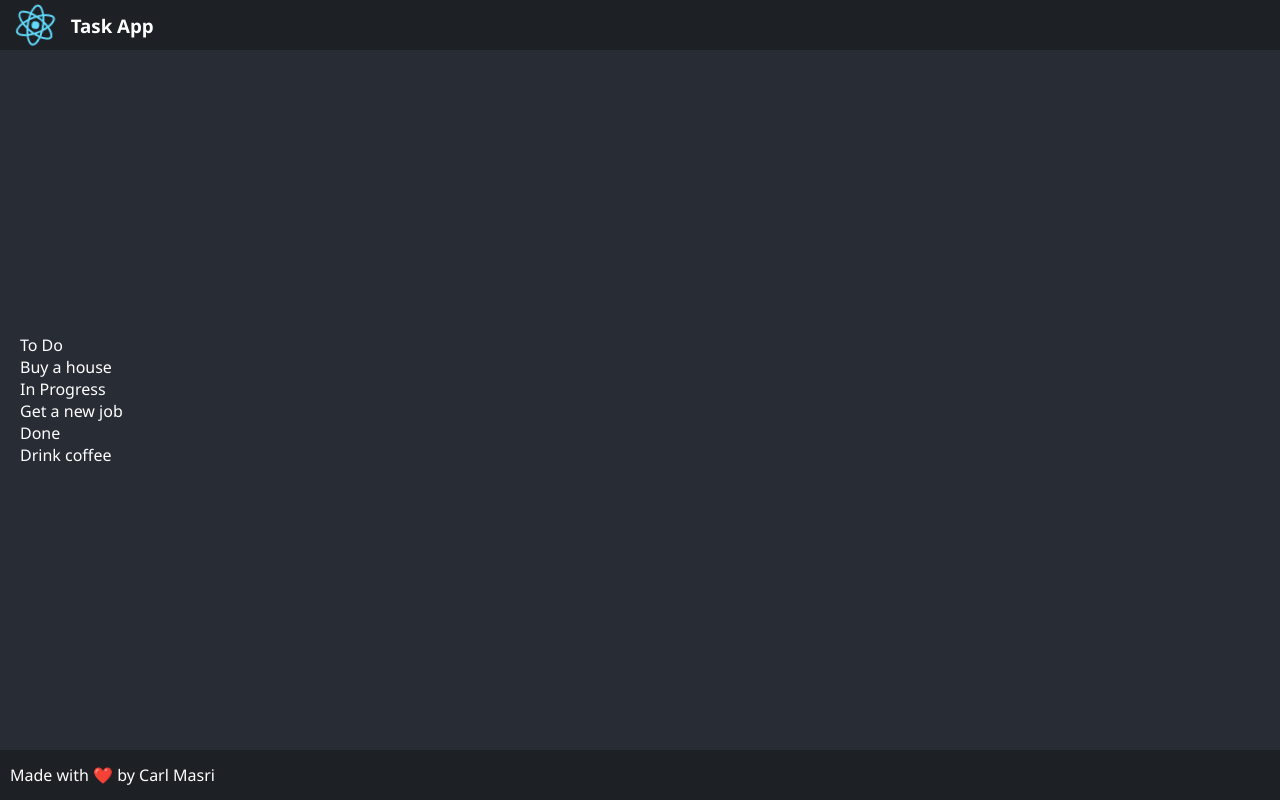
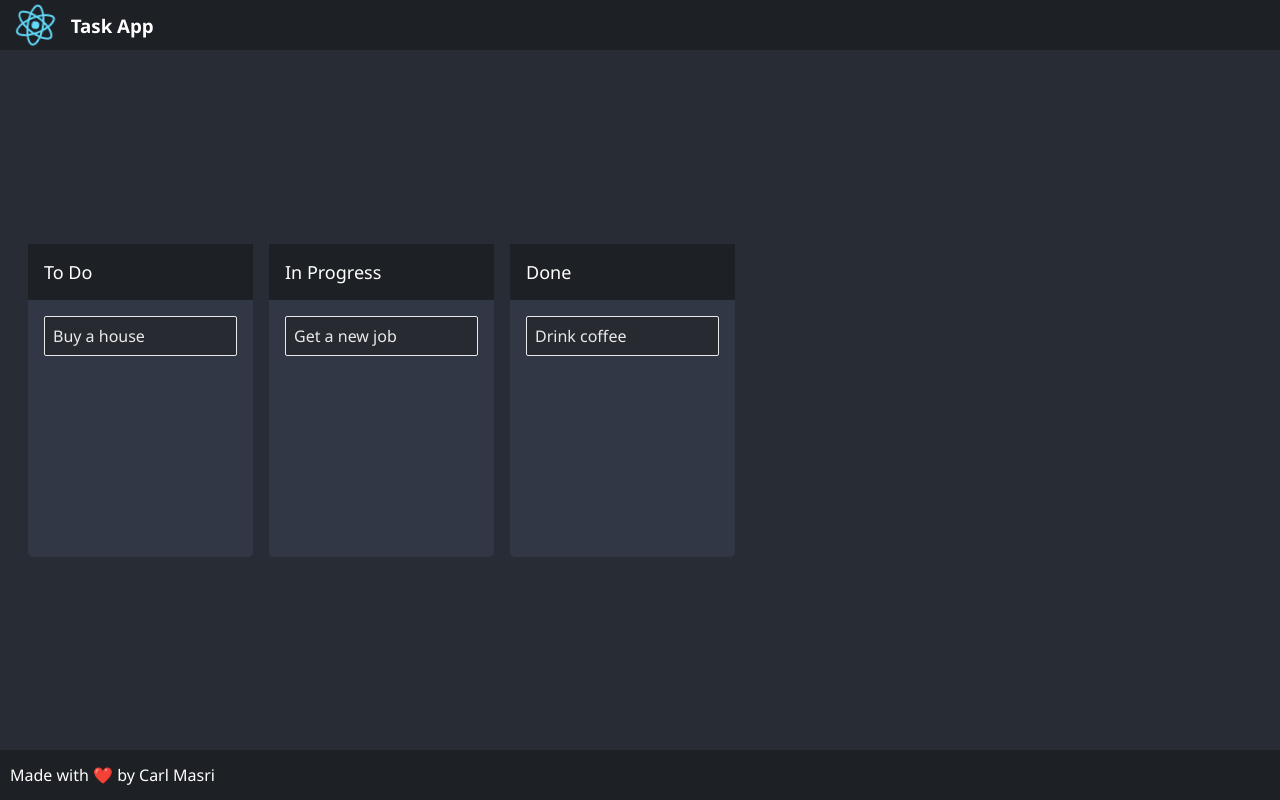
Before and after one commit to CBMasri/task-app, a React (Create React App) app: page / in a window 1280 px wide. Built offline with nearby package versions, Linux system fonts and the light colour scheme.

Commit message:
Add some basic component styles

```diff
--- a/src/components/Lane.js
+++ b/src/components/Lane.js
@@ -2,12 +2,29 @@ import styled from 'styled-components'
 
 import Task from './Task.js'
 
-const Container = styled.div``
-const Heading = styled.div``
-const TaskList = styled.div``
+const Container = styled.div`
+  display: flex;
+  flex-direction: column;
+  min-height: 225px;
+  width: 225px;
+  margin: 0 8px;
+  border-radius: 5px;
+  background-color: #323746;
+`
+const Heading = styled.div`
+  padding: 16px;
+  font-size: 18px;
+  color: white;
+  background-color: #1d2025;
+`
+const TaskList = styled.div`
+  padding: 16px;
+  height: 225px;
+`
 
 /**
- * Render the task "lane", or column of tasks.
+ * Render the task "lane", or categorized column
+ * of tasks.
  *
  * @param {Object} props
  * @param {Object} props.lane
--- a/src/components/Task.js
+++ b/src/components/Task.js
@@ -1,6 +1,13 @@
 import styled from 'styled-components'
 
-const Container = styled.div``
+const Container = styled.div`
+  display: flex;
+  background-color: #272b31;
+  color: #e9e9e9;
+  padding: 8px;
+  border: 1px solid #e9e9e9;
+  border-radius: 2px;
+`
 
 /**
  * Render a single task.
--- a/src/views/Tasks.js
+++ b/src/views/Tasks.js
@@ -29,7 +29,11 @@ const initialData = {
   }
 }
 
-const Container = styled.div``
+const Container = styled.div`
+  display: flex;
+  max-width: 100%;
+  box-sizing: border-box;
+`
 
 /**
  * Render the
```
